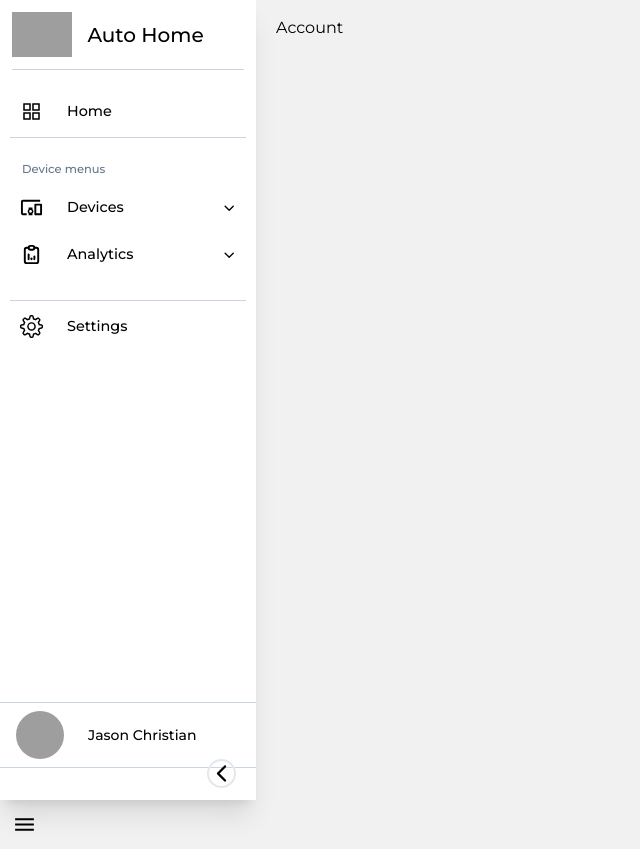
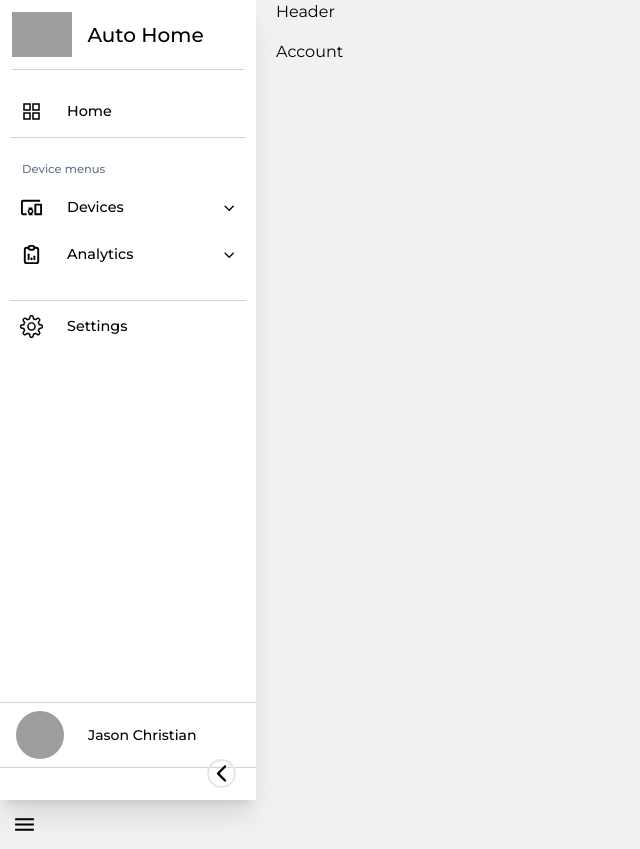
Before and after one commit to jasonchriscodes/Home-Automation-Manager, a React (Create React App) app in the folder frontend/: page /account in a window 1280 px wide. Shown: the whole page, without its empty margins (0-640 px from the left). Built offline with nearby package versions, Linux system fonts and the light colour scheme; grey boxes are pictures that could not be loaded.

Commit message:
chore: add header component

```diff
--- a/frontend/src/layouts/RootLayout.js
+++ b/frontend/src/layouts/RootLayout.js
@@ -1,10 +1,14 @@
 import Sidebar from "./sidebar";
+import Header from "./header";
 
 function RootLayout({ children }) {
   return (
     <div className="flex gap-5">
       <Sidebar />
-      <main className="max-w-5xl flex-1 mx-auto py-4">{children}</main>
+      <div className="flex-1">
+        <Header />
+        <main className="max-w-5xl flex-1 mx-auto py-4">{children}</main>
+      </div>
     </div>
   );
 }
--- /dev/null
+++ b/frontend/src/layouts/header/index.js
@@ -0,0 +1,7 @@
+import React from "react";
+
+const index = () => {
+  return <div>Header</div>;
+};
+
+export default index;
```
